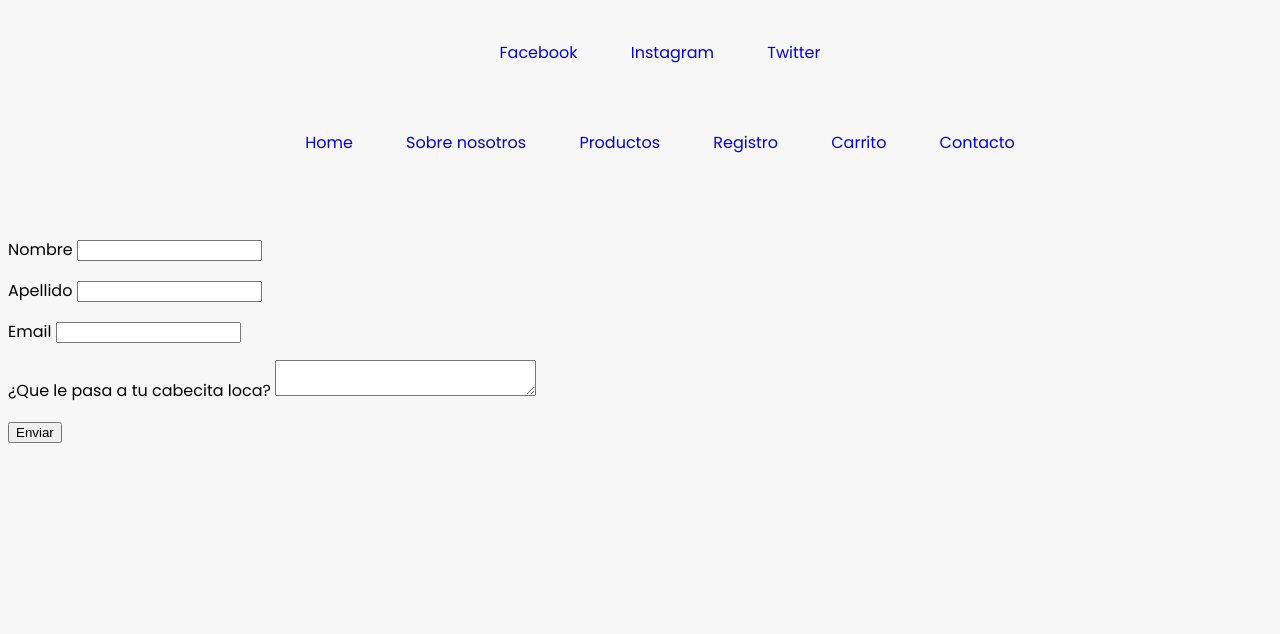
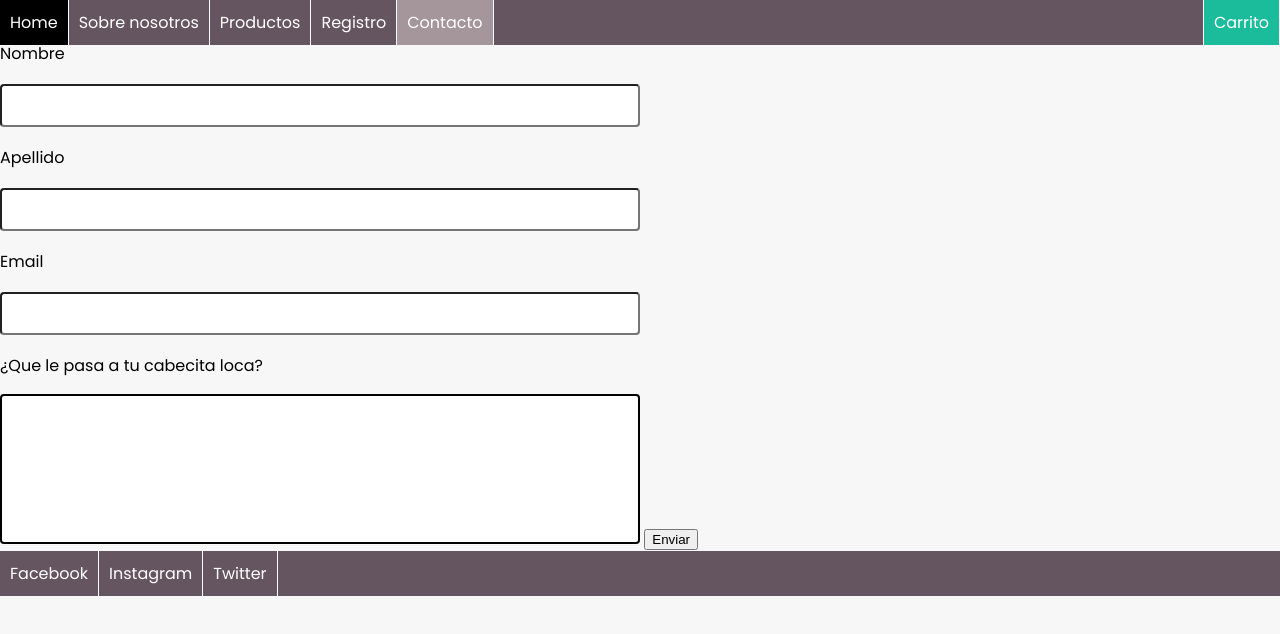
Before and after one commit to DamianC86/PrimerTP, a plain HTML site: page contacto.html in a window 1280 px wide. Drawn offline with Linux system fonts and the light colour scheme.

Commit message:
Cambios integrales UL, NAV, IMG, CSS

```diff
--- a/contacto.html
+++ b/contacto.html
@@ -9,33 +9,35 @@
 </head>
 <body>
     <nav>
-        <ul>
-            <li><a href="https://www.facebook.com" target="_blank">Facebook</a></li>
-            <li><a href="https://www.instagram.com" target="_blank">Instagram</a></li>
-            <li><a href="https://www.twitter.com" target="_blank">Twitter</a></li>
-        </ul>
-    </nav>
-    <nav>
-        <ul>
+        <ul class="barraSup">
             <li><a href="index.html">Home</a></li>
             <li><a href="about.html">Sobre nosotros</a></li>
             <li><a href="productos.html">Productos</a></li>
             <li><a href="registro.html">Registro</a></li>
-            <li><a href="carrito.html">Carrito</a></li>
-            <li><a href="contacto.html">Contacto</a></li>
+            <li><a class="seleccion" href="contacto.html">Contacto</a></li>
+            <li class="carrito"><a href="carrito.html">Carrito</a></li>
         </ul>
     </nav>
     <br>
     <form action="" method="post">
-        <p><label>Nombre</label>
-        <input type="text"></p>
-        <p></p><label>Apellido</label>
-        <input type="text"></p>
-        <p><label>Email</label>
-        <input type="email"></p>
-        <p></p><label>¿Que le pasa a tu cabecita loca?</label>
+        <p><label>Nombre</label></p>
+        <input type="text">
+        <p><label>Apellido</label></p>
+        <input type="text">
+        <p><label>Email</label></p>
+        <input type="email">
+        <p><label>¿Que le pasa a tu cabecita loca?</label></p>
         <textarea name="" id="" cols="30" rows="2"></textarea>
-        <p><button>Enviar</button></p>
+        <button>Enviar</button>
     </form>
+    <section>
+        <nav>
+            <ul>
+                <li><a href="https://www.facebook.com" target="_blank">Facebook</a></li>
+                <li><a href="https://www.instagram.com" target="_blank">Instagram</a></li>
+                <li><a href="https://www.twitter.com" target="_blank">Twitter</a></li>
+            </ul>
+        </nav>
+    </section>
 </body>
 </html>
--- a/estilo/style.css
+++ b/estilo/style.css
@@ -2,17 +2,71 @@
 body{
     font-family: 'Poppins', sans-serif;
     background-color: #f7f7f7;
+    margin: 0%;
+    padding: 0%;
 }
 
 ul{
-    text-align: center;
+    list-style-type: none;
+    margin: 0;
+    padding: 0;
+    overflow: hidden;
+    background-color: #655560;
+}
+
+.barraSup{
+    position: fixed;
+    top: 0%;
+    width: 100%;
 }
 
 li{
-    float: none;
-    display: inline-block;
-    margin: 2%;
+    float: left;
+    border-right: 1px solid white;
 }
-a{
+
+li a{
+    display: block;
+    color: white;
+    text-align: center;
+    padding: 10px;
     text-decoration: none;
 }
+
+li a:hover:not(.seleccion){
+    background-color: black;
+}
+
+.seleccion{
+    background-color: #a4969b;
+}
+
+.carrito{
+    background-color: #1abc9c;
+    float: right;
+    border-left: 1px solid white;
+}
+
+input{
+    width: 50%;
+    padding: 12px 20px;
+    margin: 2px 0;
+    box-sizing: border-box ;
+    border-radius: 4px;
+}
+
+textarea {
+    width: 50%;
+    height: 150px;
+    padding: 12px 20px;
+    box-sizing: border-box;
+    border: 2px solid black;
+    border-radius: 4px;
+    resize: none;
+}
+
+.desordenado{
+    float: none;
+    display: grid;
+    background-color: #f7f7f7;
+}
```
Also changed, not shown: about.html (+12 -10 lines), carrito.html (+12 -10 lines), index.html (+26 -26 lines), productos.html (+13 -11 lines), registro.html (+20 -18 lines).
